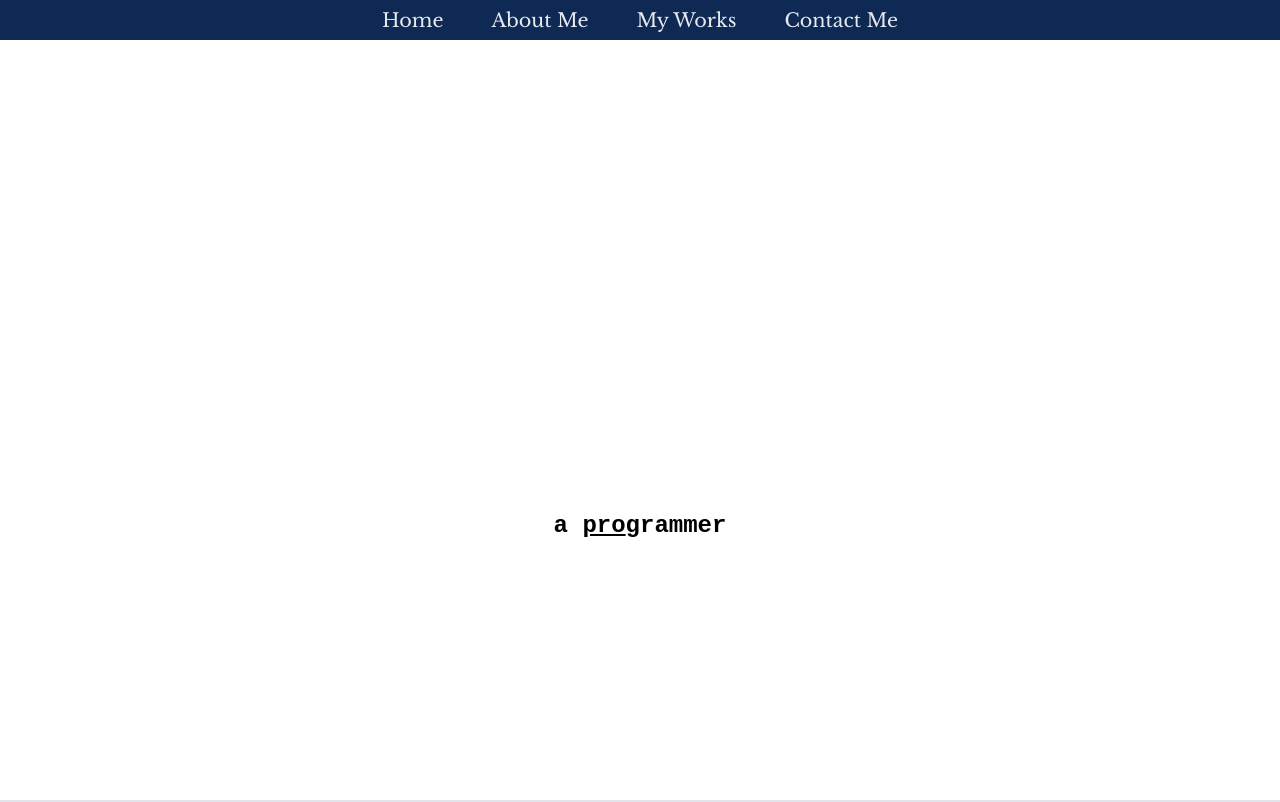
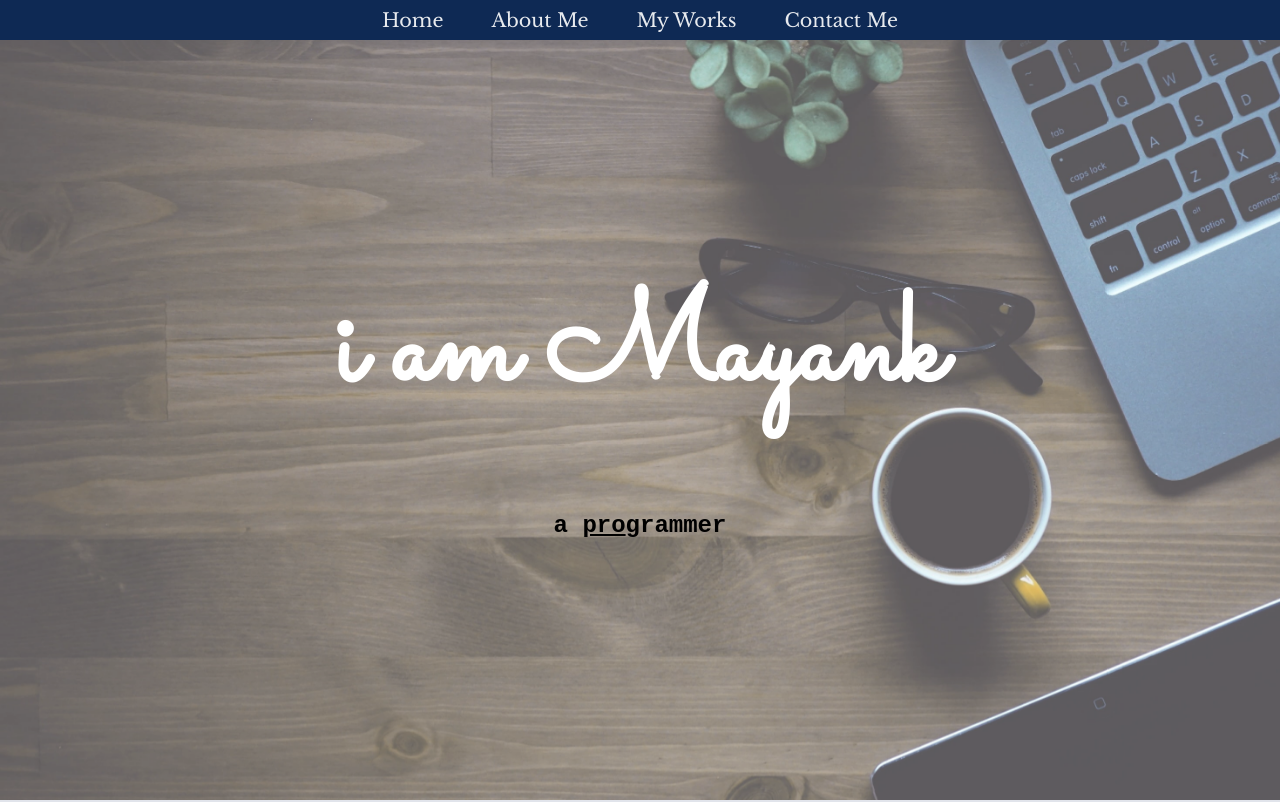
Before and after one commit to mynk30/my-first-portfolio, a plain HTML site: page index.html in a window 1280 px wide. Shown: the top 802 px of the page. Drawn offline with nearby package versions, Linux system fonts and the light colour scheme; the site is published under a folder, as on GitHub Pages, so addresses that start at the root find nothing; a web font is replaced by a local one.

Commit message:
Update style.css

```diff
--- a/css/style.css
+++ b/css/style.css
@@ -100,7 +100,7 @@
 
 .main-hero::before {
     content: '';
-    background-image: url('/images/hero-banner.jpg');
+    background-image: url('../images/hero-banner.jpg');
     background-repeat: no-repeat;
     background-attachment: fixed;
     background-size: cover;
```
